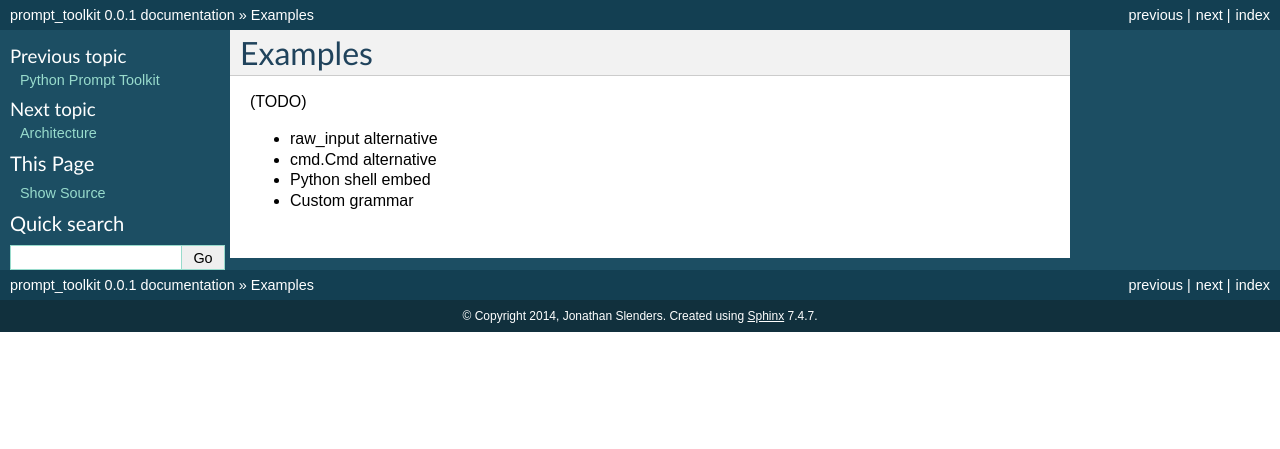
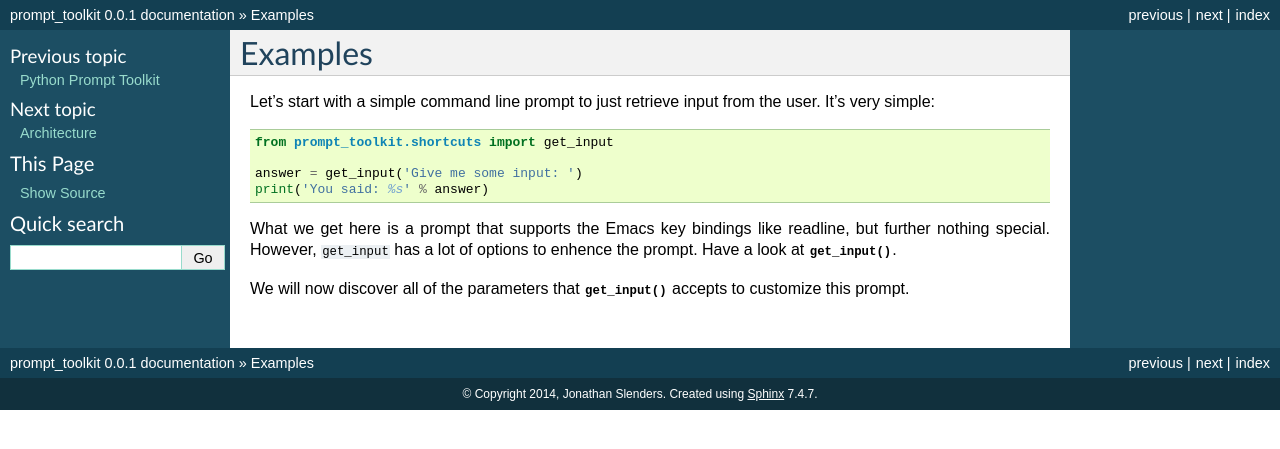
Before and after one commit to dbcli/pgcli, a Sphinx documentation site: the page built from docs/pages/example.rst, in a window 1280 px wide. Shown: the top 449 px of the page. Built offline with Sphinx 7.4.7, drawn with Linux system fonts in a browser that asks for light colours; pages that are not in the unit, such as notebooks, are missing from menus.

```diff
--- a/docs/pages/example.rst
+++ b/docs/pages/example.rst
@@ -1,9 +1,20 @@
 Examples
 ========
 
-(TODO)
+Let's start with a simple command line prompt to just retrieve input from the
+user. It's very simple:
 
-- raw_input alternative
-- cmd.Cmd alternative
-- Python shell embed
-- Custom grammar
+.. code:: python
+
+    from prompt_toolkit.shortcuts import get_input
+
+    answer = get_input('Give me some input: ')
+    print('You said: %s' % answer)
+
+What we get here is a prompt that supports the Emacs key bindings like
+readline, but further nothing special. However, ``get_input`` has a lot of
+options to enhence the prompt. Have a look at
+:func:`~prompt_toolkit.shortcuts.get_input`.
+
+We will now discover all of the parameters that
+:func:`~prompt_toolkit.shortcuts.get_input` accepts to customize this prompt.
```
Also changed, not shown: docs/index.rst (+94 -24 lines), docs/pages/reference.rst (+55 -16 lines).
